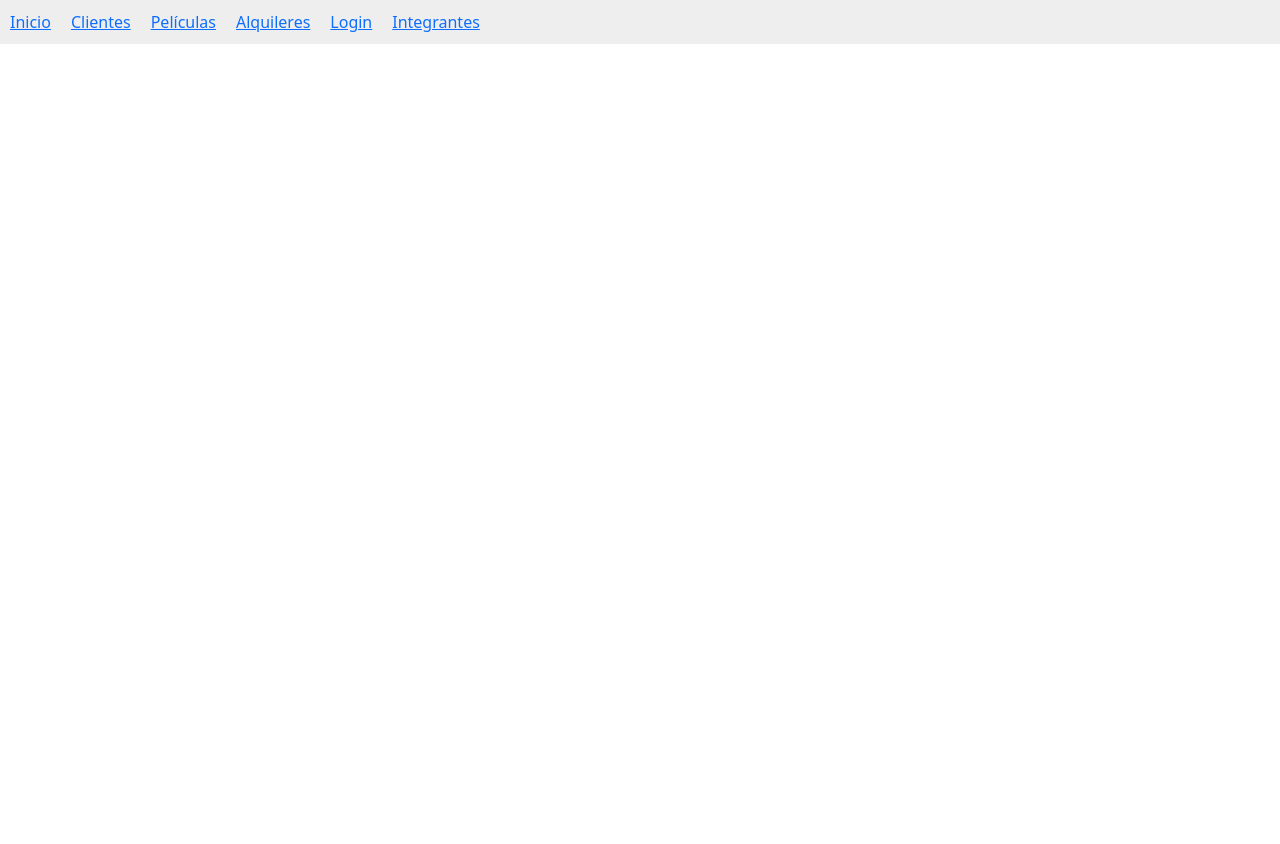
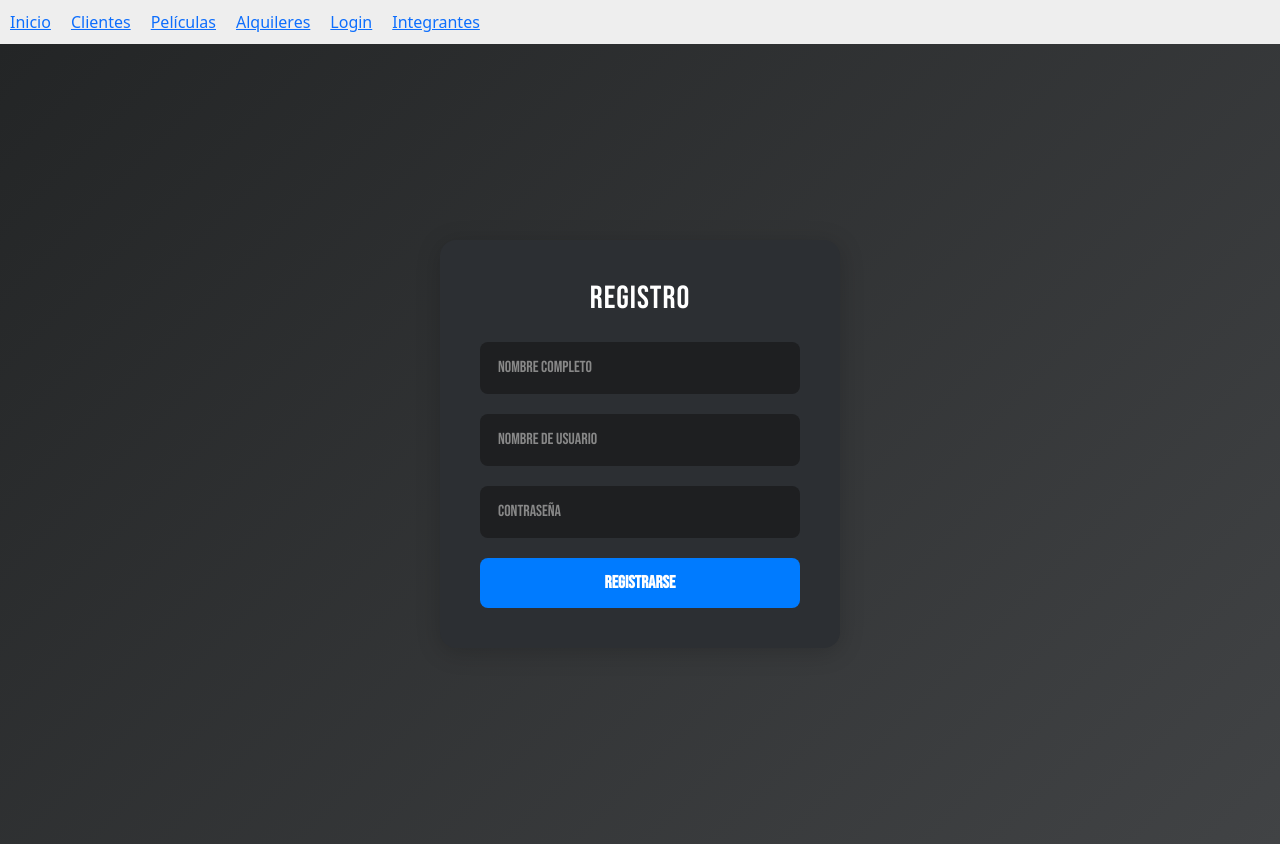
Before and after one commit to Pato-24/TP-FINAL-VIDEOTECA, a React (Vite) app: page /registro in a window 1280 px wide. Before the commit the page ends 800 px from the top, so only its background shows below. Built offline with nearby package versions, Linux system fonts and the light colour scheme.

Commit message:
registro de clientes

```diff
--- a/db.json
+++ b/db.json
@@ -6,7 +6,7 @@
       "password": "1111",
       "rol": "admin"
     },
-        {
+    {
       "id": "2",
       "usuario": "emanuel",
       "password": "2222",
@@ -35,6 +35,27 @@
       "usuario": "cliente2",
       "password": "abcd",
       "rol": "user"
+    },
+    {
+      "id": "1fb6",
+      "nombre": "francisco",
+      "usuario": "zamora",
+      "password": "zamora123",
+      "rol": "cliente"
+    },
+    {
+      "id": "68c3",
+      "nombre": "juan suarez",
+      "usuario": "juansuarez2025",
+      "password": "juansuarez2025",
+      "rol": "cliente"
+    },
+    {
+      "id": "68e6",
+      "nombre": "leonel sanagua",
+      "usuario": "leosanagua",
+      "password": "leosanagua",
+      "rol": "cliente"
     }
   ],
   "integrantes": [
@@ -42,25 +63,29 @@
       "nombre": "Benjamin",
       "apellido": "Sanagua",
       "email": "benja@gmail.com",
-      "foto": "img/descarga (1).jpg"
+      "foto": "img/descarga (1).jpg",
+      "id": "a0a2"
     },
     {
       "nombre": "Emanuel",
       "apellido": "Ybarra",
       "email": "emanuel@gmail.com",
-      "foto": "img/descarga (2).jpg"
+      "foto": "img/descarga (2).jpg",
+      "id": "7c03"
     },
     {
       "nombre": "Patricia",
       "apellido": "Argüello",
       "email": "patricia@gmail.com",
-      "foto": "img/descarga (3).jpg"
+      "foto": "img/descarga (3).jpg",
+      "id": "ad9d"
     },
-        {
+    {
       "nombre": "cristian",
       "apellido": "De la Cruz",
       "email": "cristian@gmail.com",
-      "foto": "img/descarga.jpg"
+      "foto": "img/descarga.jpg",
+      "id": "82e1"
     }
   ],
   "peliculas": [
@@ -120,7 +145,7 @@
       "sinopsis": "En esta nueva entrega de la saga Destino Final, un grupo de amigos escapa de un accidente mortal, pero la Muerte no se detiene y comienza a cobrarse sus vidas una por una. Con giros inesperados y escenas impactantes, esta película promete mantener a los espectadores al borde de sus asientos.",
       "imagenUrl": "img/final_destination.jpg"
     },
-{
+    {
       "id": "8",
       "titulo": "Mision Imposible - Sentencia Final",
       "genero": "Acción, Aventura, Espionaje",
--- a/src/App.jsx
+++ b/src/App.jsx
@@ -8,6 +8,7 @@ import HistorialClienteRoute from "./routes/HistorialCliente";
 import ProtectedRoute from "./routes/protectedroute";
 import Navbar from "./components/Navbar";
 import Integrantes from "./pages/Integrantes";
+import Registro from "./pages/Registro";
 function App() {
   return (
     <Router>
@@ -28,6 +29,7 @@ function App() {
         <Route path="/clientes/:clienteId/historial" element={<HistorialClienteRoute />} />
         <Route path="/peliculas" element={<AdminPeliculas />} />
         <Route path="/integrantes" element={<Integrantes />} />
+        <Route path="/registro" element={<Registro />} />
       </Routes>
     </Router>
   );
--- a/src/components/Login.css
+++ b/src/components/Login.css
@@ -85,3 +85,8 @@
 .link-registrate:hover {
   text-decoration: underline;
 }
+.login-success {
+  color: green;
+  font-weight: bold;
+  margin-bottom: 10px;
+}
--- /dev/null
+++ b/src/pages/Registro.jsx
@@ -0,0 +1,80 @@
+import { useState } from "react";
+import { useNavigate } from "react-router-dom";
+import axios from "axios";
+import "../components/Login.css"; // Reutilizamos los estilos del login si querés
+
+const Registro = () => {
+  const [nombre, setNombre] = useState("");
+  const [usuario, setUsuario] = useState("");
+  const [password, setPassword] = useState("");
+  const [mensaje, setMensaje] = useState("");
+  const [error, setError] = useState("");
+  const navigate = useNavigate();
+
+  const handleRegistro = async (e) => {
+    e.preventDefault();
+    setMensaje("");
+    setError("");
+
+    try {
+      const { data: usuarios } = await axios.get("http://localhost:3001/usuarios");
+      const existe = usuarios.find((u) => u.usuario === usuario);
+
+      if (existe) {
+        setError("El nombre de usuario ya está en uso");
+        return;
+      }
+
+      const nuevoUsuario = {
+        nombre,
+        usuario,
+        password,
+        rol: "cliente", // Podés cambiarlo si es necesario
+      };
+
+      await axios.post("http://localhost:3001/usuarios", nuevoUsuario);
+      setMensaje("BIENVENIDO A VIDEOTECA TRANCAS, AHORA SÍ PODÉS DISFRUTAR DE LAS MEJORES PELÍCULAS");
+
+      // Guardamos usuario en localStorage y redirigimos si querés
+      localStorage.setItem("usuario", JSON.stringify(nuevoUsuario));
+      setTimeout(() => navigate("/"), 2000);
+
+    } catch (err) {
+      setError("No se pudo registrar. Intentá nuevamente.");
+    }
+  };
+
+  return (
+    <div className="login-container">
+      <form onSubmit={handleRegistro} className="login-form">
+        <h2>Registro</h2>
+        {mensaje && <p className="login-success">{mensaje}</p>}
+        {error && <p className="login-error">{error}</p>}
+        <input
+          type="text"
+          placeholder="Nombre completo"
+          value={nombre}
+          onChange={(e) => setNombre(e.target.value)}
+          required
+        />
+        <input
+          type="text"
+          placeholder="Nombre de usuario"
+          value={usuario}
+          onChange={(e) => setUsuario(e.target.value)}
+          required
+        />
+        <input
+          type="password"
+          placeholder="Contraseña"
+          value={password}
+          onChange={(e) => setPassword(e.target.value)}
+          required
+        />
+        <button type="submit">Registrarse</button>
+      </form>
+    </div>
+  );
+};
+
+export default Registro;
```
